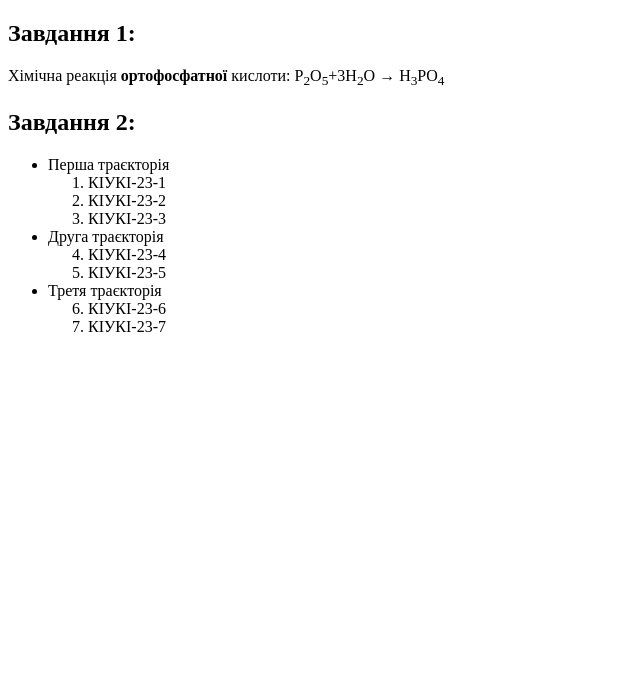
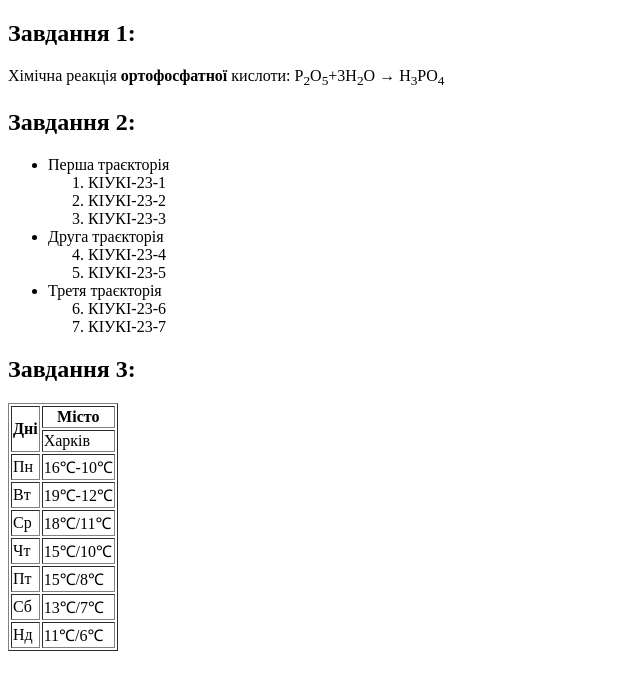
Before and after one commit to yaroslavlukianovnure/WR_LB1, a plain HTML site: page index.html in a window 1280 px wide. Shown: the whole page, without its empty margins (0-640 px from the left). Drawn offline with Linux system fonts and the light colour scheme.

Commit message:
Add 3rd answer

```diff
--- a/index.html
+++ b/index.html
@@ -36,7 +36,37 @@
         </li>
     </ul>
 
+    <h2> Завдання 3: </h2>
 
+    <table border="1">
+        <tr>
+            <th rowspan="2"> Дні </th><th> Місто </th>
+        </tr>
+        <tr>
+            <td> Харків </td>
+        </tr>
+        <tr>
+            <td>Пн</td><td>16&#x2103;-10&#x2103;</td>
+        </tr>
+        <tr>
+            <td>Вт</td><td>19&#x2103;-12&#x2103;</td>
+        </tr>
+        <tr>
+            <td>Ср</td><td>18&#x2103;/11&#x2103;</td>
+        </tr>
+        <tr>
+            <td>Чт</td><td>15&#x2103;/10&#x2103;</td>
+        </tr>
+        <tr>
+            <td>Пт</td><td>15&#x2103;/8&#x2103;</td>
+        </tr>
+        <tr>
+            <td>Сб</td><td>13&#x2103;/7&#x2103;</td>
+        </tr>
+        <tr>
+            <td>Нд</td><td>11&#x2103;/6&#x2103;</td>
+        </tr>
+    </table>
 
 </body>
 </html>
```
